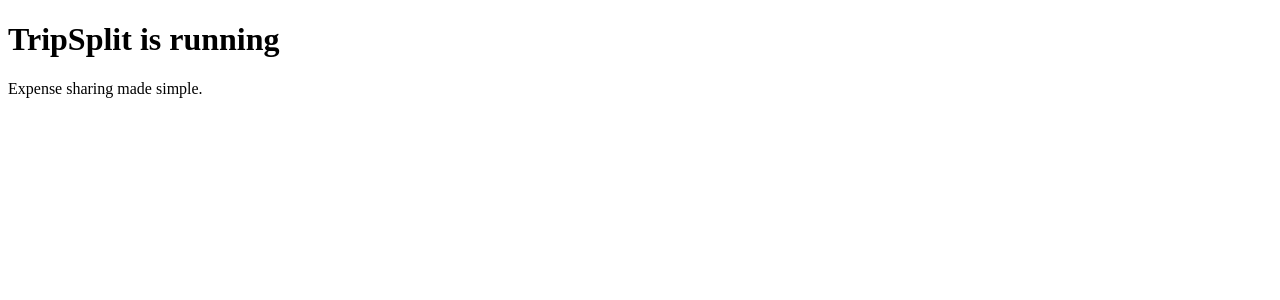
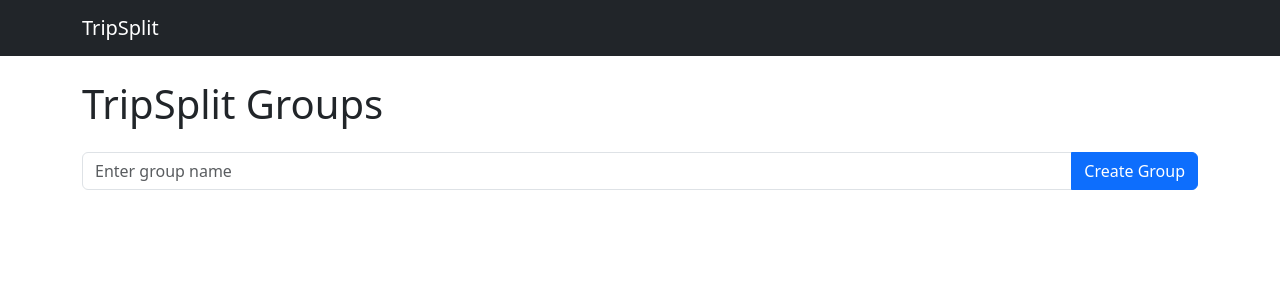
Before and after one commit to dakoalesia1-boop/TripSplit-app, a Flask app: page / in a window 1280 px wide. Shown: the top 300 px of the page. Run offline with Flask 3, Linux system fonts and the light colour scheme.

Commit message:
Implement group and participant management features

```diff
--- a/app/routes/main_routes.py
+++ b/app/routes/main_routes.py
@@ -1,8 +1,31 @@
-from flask import Blueprint, render_template
+from flask import Blueprint, render_template, request, redirect, url_for
+from app import db
+from app.models.models import Group, Participant, Expense
 
 main = Blueprint("main", __name__)
+@main.route("/")
+def home():
+    groups = Group.query.all()
+    return render_template("index.html", groups=groups)
 
 
-@main.route("/")
-def home():
-    return render_template("index.html")
+@main.route("/create-group", methods=["POST"])
+def create_group():
+    group_name = request.form.get("group_name")
+    if group_name:
+        new_group = Group(name=group_name)
+        db.session.add(new_group)
+        db.session.commit()
+    return redirect(url_for("main.home"))
+
+@main.route("/group/<int:group_id>")
+def group_detail(group_id):
+    group = Group.query.get_or_404(group_id)
+    participants = Participant.query.filter_by(group_id=group.id).all()
+    expenses = Expense.query.filter_by(group_id=group.id).all()
+    return render_template(
+        "group_detail.html",
+        group=group,
+        participants=participants,
+        expenses=expenses
+    )
--- a/app/templates/base.html
+++ b/app/templates/base.html
@@ -4,8 +4,20 @@
     <meta charset="UTF-8">
     <meta name="viewport" content="width=device-width, initial-scale=1.0">
     <title>TripSplit</title>
+
+    <link
+        href="https://cdn.jsdelivr.net/npm/bootstrap@5.3.3/dist/css/bootstrap.min.css"
+        rel="stylesheet"
+    >
 </head>
 <body>
+<nav class="navbar navbar-dark bg-dark mb-4">
+    <div class="container">
+        <a class="navbar-brand" href="/">TripSplit</a>
+    </div>
+</nav>
+<div class="container">
     {% block content %}{% endblock %}
+</div>
 </body>
 </html>
--- a/app/templates/index.html
+++ b/app/templates/index.html
@@ -1,6 +1,27 @@
 {% extends "base.html" %}
-
 {% block content %}
-<h1>TripSplit is running</h1>
-<p>Expense sharing made simple.</p>
+<h1 class="mb-4">TripSplit Groups</h1>
+<form method="POST" action="/create-group" class="mb-4">
+    <div class="input-group">
+        <input
+            type="text"
+            name="group_name"
+            class="form-control"
+            placeholder="Enter group name"
+            required
+        >
+        <button class="btn btn-primary" type="submit">
+            Create Group
+        </button>
+    </div>
+</form>
+<div class="list-group">
+    {% for group in groups %}
+        <div class="list-group-item">
+            <a href="{{ url_for('main.group_detail', group_id=group.id) }}">
+    {{ group.name }}
+</a>
+        </div>
+    {% endfor %}
+</div>
 {% endblock %}
```
Also changed, not shown: app/templates/group_detail.html (added, +29 -0 lines).
